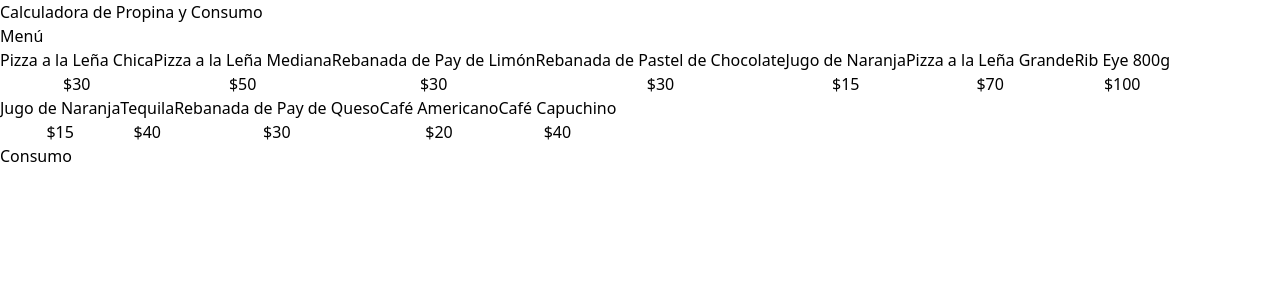
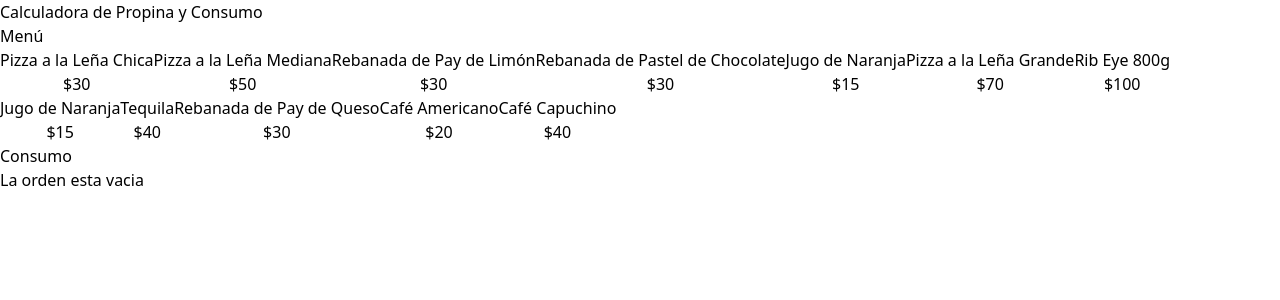
Before and after one commit to jhofrandev/calculadora-propina, a React (Vite) app: page / in a window 1280 px wide. Shown: the top 300 px of the page. Built offline with nearby package versions, Linux system fonts and the light colour scheme.

Commit message:
Agregando la estructura de las ordenes

```diff
--- a/src/App.tsx
+++ b/src/App.tsx
@@ -1,10 +1,11 @@
 import MenuItem from "./components/MenuItem";
+import OrderContents from "./components/OrderContents";
 import { menuItems } from "./data/db"
 import useOrder from "./hooks/useOrder";
 
 function App() {
 
-  const { addItem } = useOrder();
+  const { order, addItem } = useOrder();
 
   return (
     <>
@@ -22,8 +23,8 @@
           </div>
         </div>
 
-        <div>
-          <h2>Consumo</h2>
+        <div className="border border-dashed border-slate-300 p-5 rounded-lg space-y-10">
+          <OrderContents order={order} />
         </div>
       </main>
     </>
--- /dev/null
+++ b/src/components/OrderContents.tsx
@@ -0,0 +1,29 @@
+import { OrderItem } from "../types"
+
+type OrderContentsProps = {
+    order: OrderItem[]
+}
+
+
+export default function OrderContents({ order }: OrderContentsProps) {
+    return (
+        <div>
+            <h2 className="font-black text-4xl">Consumo</h2>
+
+            <div className="space-y-3 mt-5">
+                {order.length === 0 ?
+                    <p className="text-center">La orden esta vacia</p>
+                    :
+                    (
+                        order.map(item => (
+                            <div key={item.id}>
+                                <p>{item.name}</p>
+                                <p>{item.quantity}</p>
+                            </div>
+                        ))
+                    )
+                }
+            </div>
+        </div>
+    )
+}
--- a/src/hooks/useOrder.ts
+++ b/src/hooks/useOrder.ts
@@ -20,6 +20,7 @@
     }
 
     return {
+        order,
         addItem
     }
 }
```
